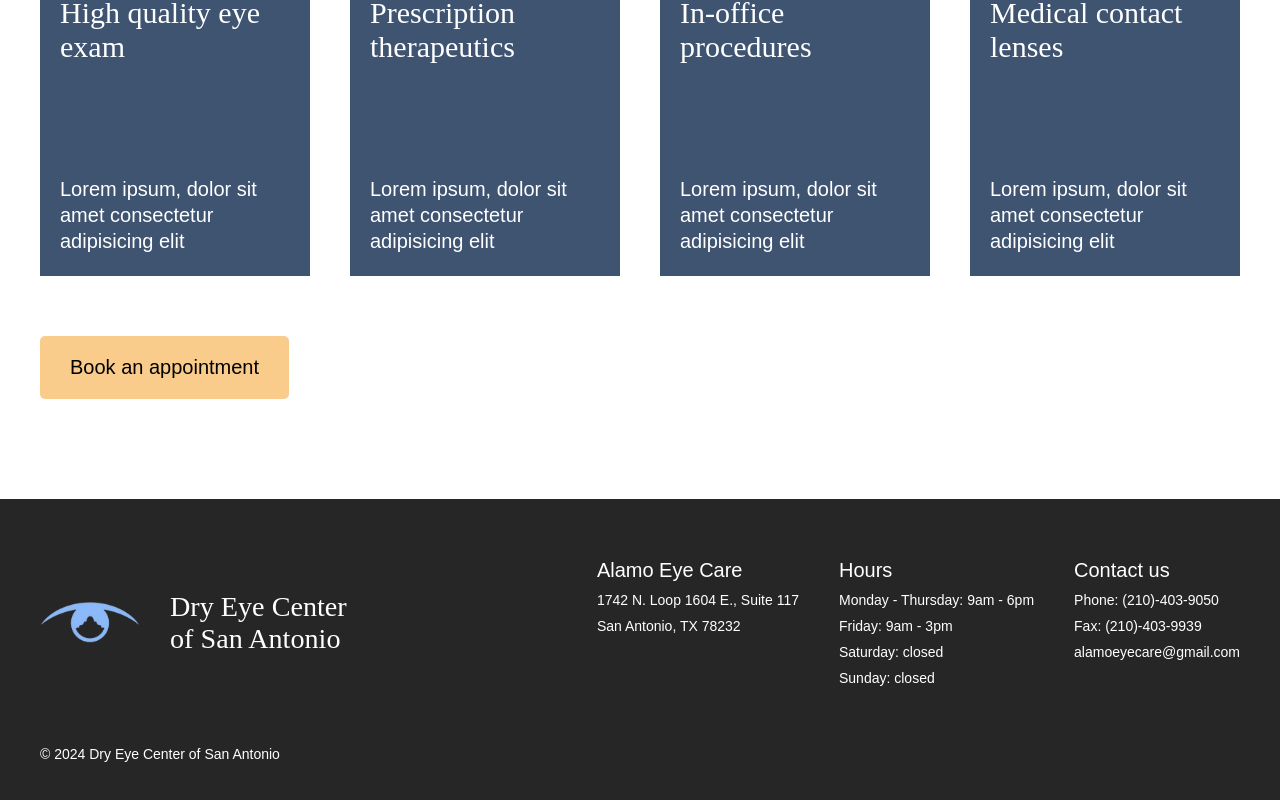
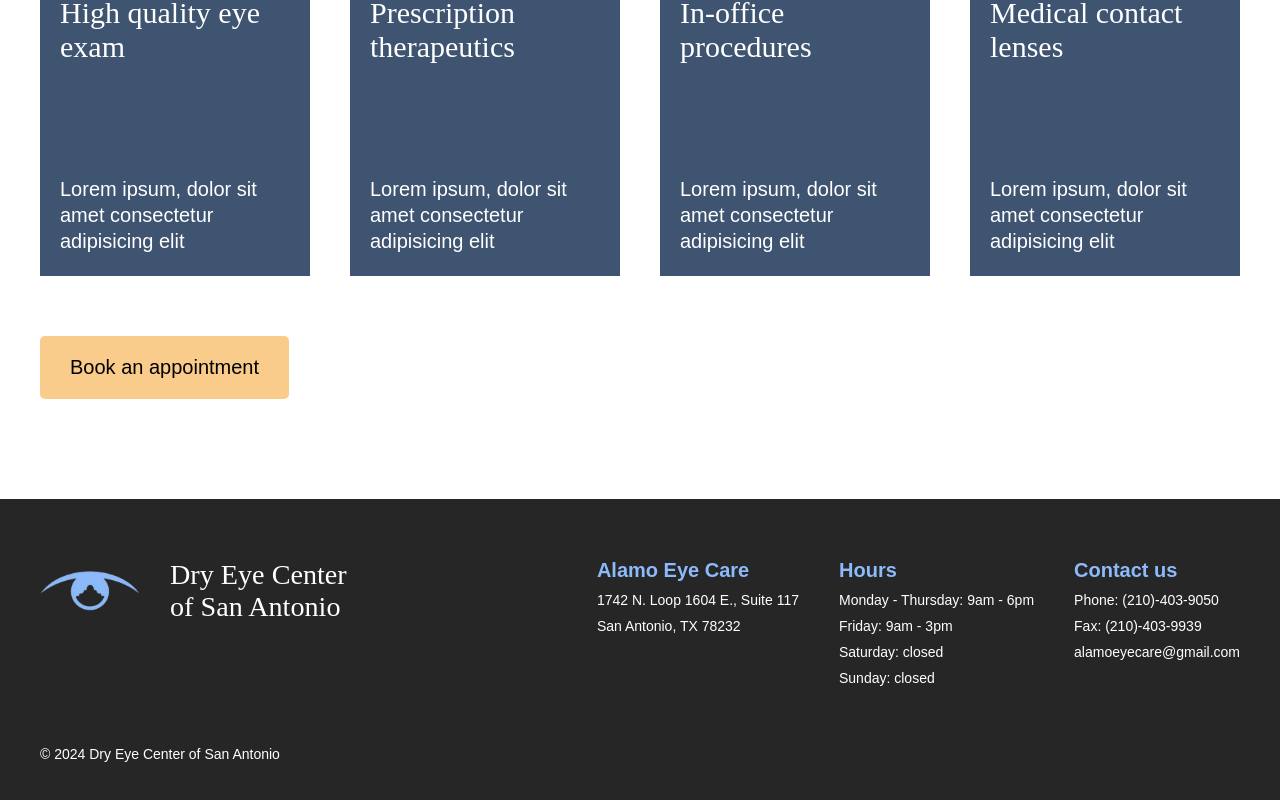
Before and after one commit to kathyhahahahoang/dry-eye-center, a React (Vite) app: page / in a window 1280 px wide. Shown: the part 3338-4138 px from the top of the page. Built offline with nearby package versions, Linux system fonts and the light colour scheme; a web font is replaced by a local one.

Commit message:
Fix Footer padding

```diff
--- a/src/ui/Footer.module.scss
+++ b/src/ui/Footer.module.scss
@@ -14,9 +14,11 @@
 
 .logo-container {
   width: 33%;
+  align-self: flex-start;
   display: flex;
   gap: 4rem;
   align-items: center;
+
   // background-color: pink;
 
   @media (max-width: 1500px) {
@@ -96,7 +98,7 @@
     padding-top: 6rem;
   }
 
-  @media (max-width: 800px) {
+  @media (max-width: 1000px) {
     margin-left: 2rem;
   }
 }
@@ -139,7 +141,8 @@
 
 .ul-container > :first-child {
   font-size: var(--font-xl);
-  font-weight: 500;
+  font-weight: 600;
+  color: var(--color-blue-med);
 
   @media (max-width: 1800px) {
     font-size: var(--font-large);
```
